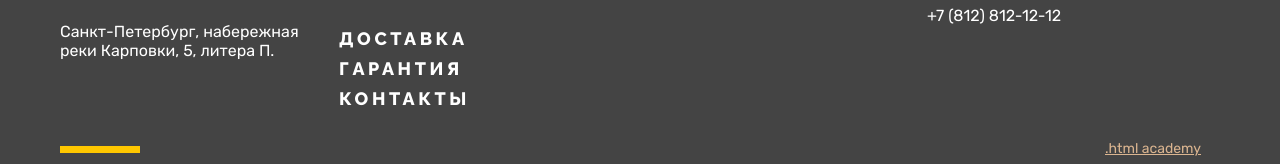
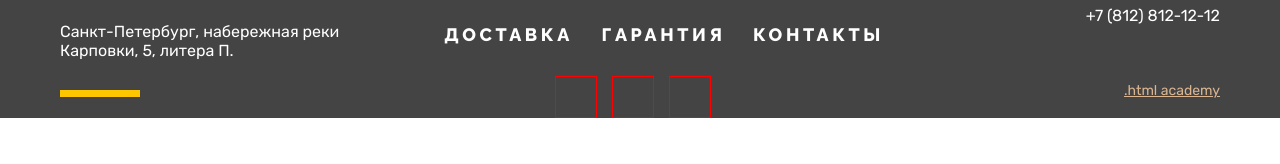
Before and after one commit to sergeymozokhin/1926325-device-32, a plain HTML site: page index.html in a window 1280 px wide. Shown: the part 3809-3973 px from the top of the page. After the commit the page ends 3927 px from the top, so only its background shows below. Drawn offline with Linux system fonts and the light colour scheme.

Commit message:
Работа над ремарками
Поправил футер после код ревью

```diff
--- a/styles/styles.css
+++ b/styles/styles.css
@@ -356,33 +356,39 @@ body {
 
 .footer-mid {
   display: flex;
-  justify-content: space-between;
 }
 .footer-mid-left {
-  flex-basis: 239px;
+  flex-basis: 300px;
   flex-shrink: 0;
 }
 .footer-mid-center {
   flex-grow: 1;
+  display: flex;
+  justify-content: center;
 }
 .footer-mid-right {
-  flex-basis: 293px;
+  flex-basis: 300px;
   flex-shrink: 0;
+  display: flex;
+  justify-content: flex-end;
 }
 .footer-bottom {
   display: flex;
-  justify-content: space-between;
 }
 .footer-bottom-left {
-  flex-basis: 80px;
+  flex-basis: 300px;
   flex-shrink: 0;
 }
 .footer-bottom-center {
   flex-grow: 1;
+  display: flex;
+  justify-content: center;
 }
 .footer-bottom-right {
-  flex-basis: 115px;
+  flex-basis: 300px;
   flex-shrink: 0;
+  display: flex;
+  justify-content: flex-end;
 }
 .footer-contacts-address {
   font-style: normal;
@@ -393,23 +399,29 @@ body {
   font-style: normal;
   text-decoration: none;
   text-align: right;
-  width: 293px;
 }
 .footer-social-list {
   display: flex;
-  width: 250px;
+  flex-wrap: wrap;
   margin: 0;
   padding: 0;
   list-style-type: none;
 }
+.footer-social-item {
+  width: 40px;
+  height: 40px;
+  margin-right: 15px;
+  border: solid red 1px; /* временно чтобы видно было на макете */
+}
 .navigation-footer-list {
-  width: 458px;
+  display: flex;
   list-style-type: none;
 }
 /* .htmlacademy-link {
   width: 115px;
 } */
 .navigation-footer-link {
+  display: block;
   font-family: Raleway;
   font-style: normal;
   font-weight: 800;
@@ -419,6 +431,8 @@ body {
   letter-spacing: 0.2em;
   text-transform: uppercase;
   text-decoration: none;
+  width: 148px;
+  margin-left: 7px;
 }
 .page-footer a {
   color: #ffffff;
```
